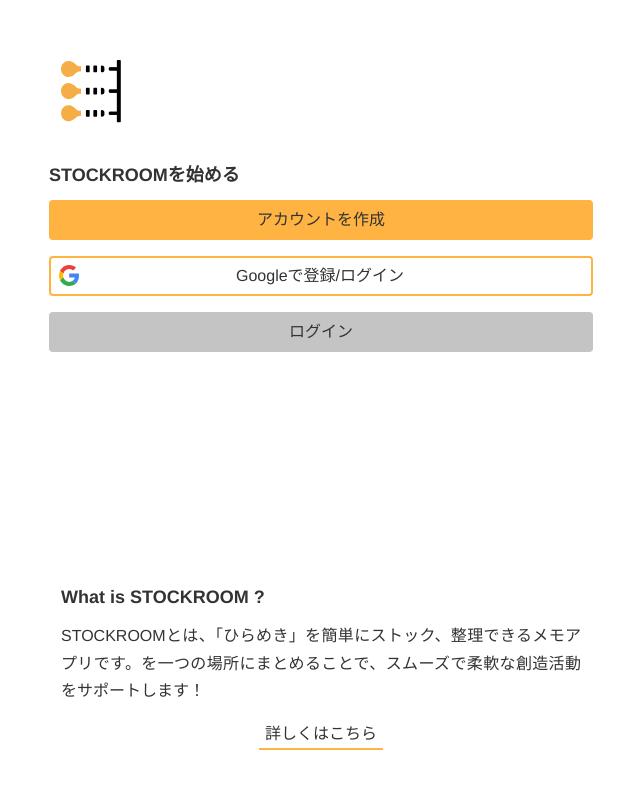
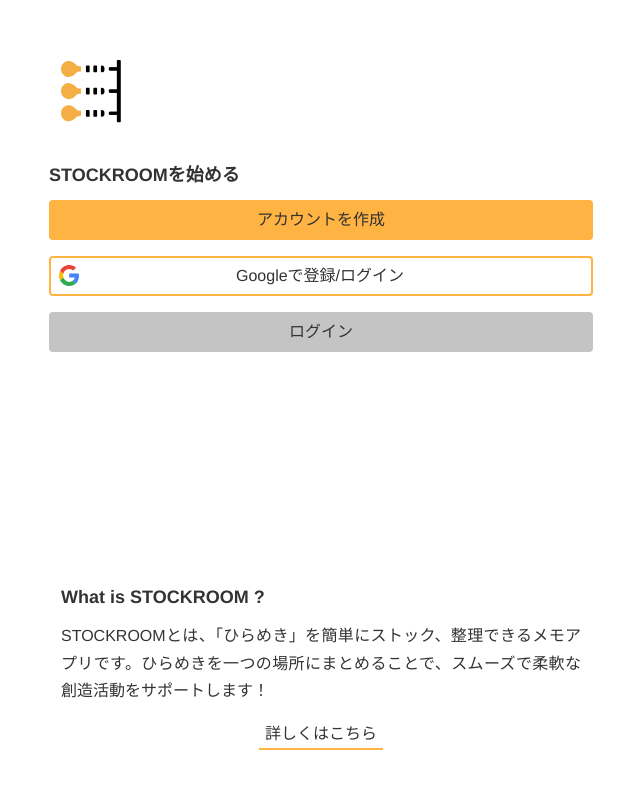
Before and after one commit to yuki-zawa/idea-app-api-yukizawa, a React app: page / in a window 1280 px wide. Shown: the top 788 px of the page, without its empty margins (319-959 px from the left). Built offline with nearby package versions, Linux system fonts and the light colour scheme; no server answers.

Commit message:
[add]meta tag etc

```diff
--- a/public/index.html
+++ b/public/index.html
@@ -1,14 +1,22 @@
 <!DOCTYPE html>
 <html lang="en">
+
 <head>
+  <!-- Global site tag (gtag.js) - Google Analytics -->
+  <script async src="https://www.googletagmanager.com/gtag/js?id=UA-176945297-1"></script>
+  <script>
+    window.dataLayer = window.dataLayer || [];
+    function gtag() { dataLayer.push(arguments); }
+    gtag('js', new Date());
+
+    gtag('config', 'UA-176945297-1');
+  </script>
+
   <meta charset="utf-8" />
   <link rel="icon" href="%PUBLIC_URL%/favicon.ico" />
   <meta name="viewport" content="width=device-width, initial-scale=1" />
   <meta name="theme-color" content="#333" />
-    <meta
-      name="description"
-      content="ひらめきをストックしよう"
-    />
+  <meta name="description" content="ひらめきをストックしよう" />
   <link rel="apple-touch-icon" href="%PUBLIC_URL%/logo192.png" />
   <!--
       manifest.json provides metadata used when your web app is installed on a
@@ -23,9 +31,18 @@
       Unlike "/favicon.ico" or "favicon.ico", "%PUBLIC_URL%/favicon.ico" will
       work correctly both with client-side routing and a non-root public URL.
       Learn how to configure a non-root public URL by running `npm run build`.
+
     -->
+      <!-- OGP -->
+  <meta property="og:type" content="website" />
+  <meta property="og:image" content="%PUBLIC_URL%/logo192.png" />
+  <meta property="og:site_name" content="STOCKROOM/ストックルーム" />
+  <meta property="og:title" content="「ひらめき」を簡単にストック、整理できるメモアプリ" />
+  <meta property="og:description" content="STOCKROOMとは、「ひらめき」を簡単にストック、整理できるメモアプリです。ひらめきを一つの場所にまとめることで、スムーズで柔軟な創造活動をサポートします！" />
+  <meta property="og:url" content="https://stockroom.work/" />
   <title>STOCKROOM</title>
 </head>
+
 <body>
   <noscript>You need to enable JavaScript to run this app.</noscript>
   <div id="root"></div>
@@ -40,4 +57,5 @@
       To create a production bundle, use `npm run build` or `yarn build`.
     -->
 </body>
+
 </html>
--- a/src/components/pages/account/Top.tsx
+++ b/src/components/pages/account/Top.tsx
@@ -71,7 +71,7 @@ export const Top: React.FC = () => {
       <div className="introduction">
         <h2 className="intro-title">What is STOCKROOM ?</h2>
         <p className="intro-content">
-          STOCKROOMとは、「ひらめき」を簡単にストック、整理できるメモアプリです。を一つの場所にまとめることで、スムーズで柔軟な創造活動をサポートします！
+          STOCKROOMとは、「ひらめき」を簡単にストック、整理できるメモアプリです。ひらめきを一つの場所にまとめることで、スムーズで柔軟な創造活動をサポートします！
             </p>
         <Link to='/introduction' style={detailLinkStyle}>詳しくはこちら</Link>
       </div>
```
Lines whose indentation alone changed are shown as unchanged.
